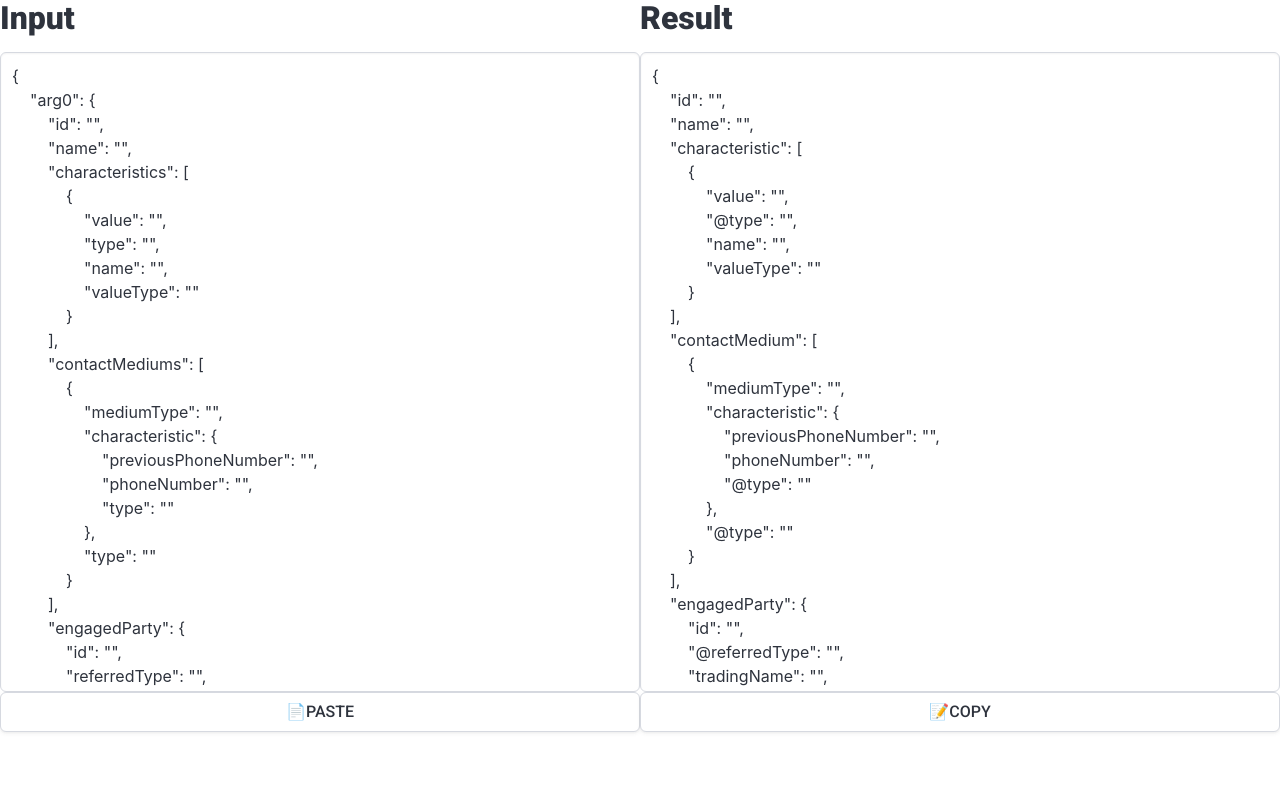
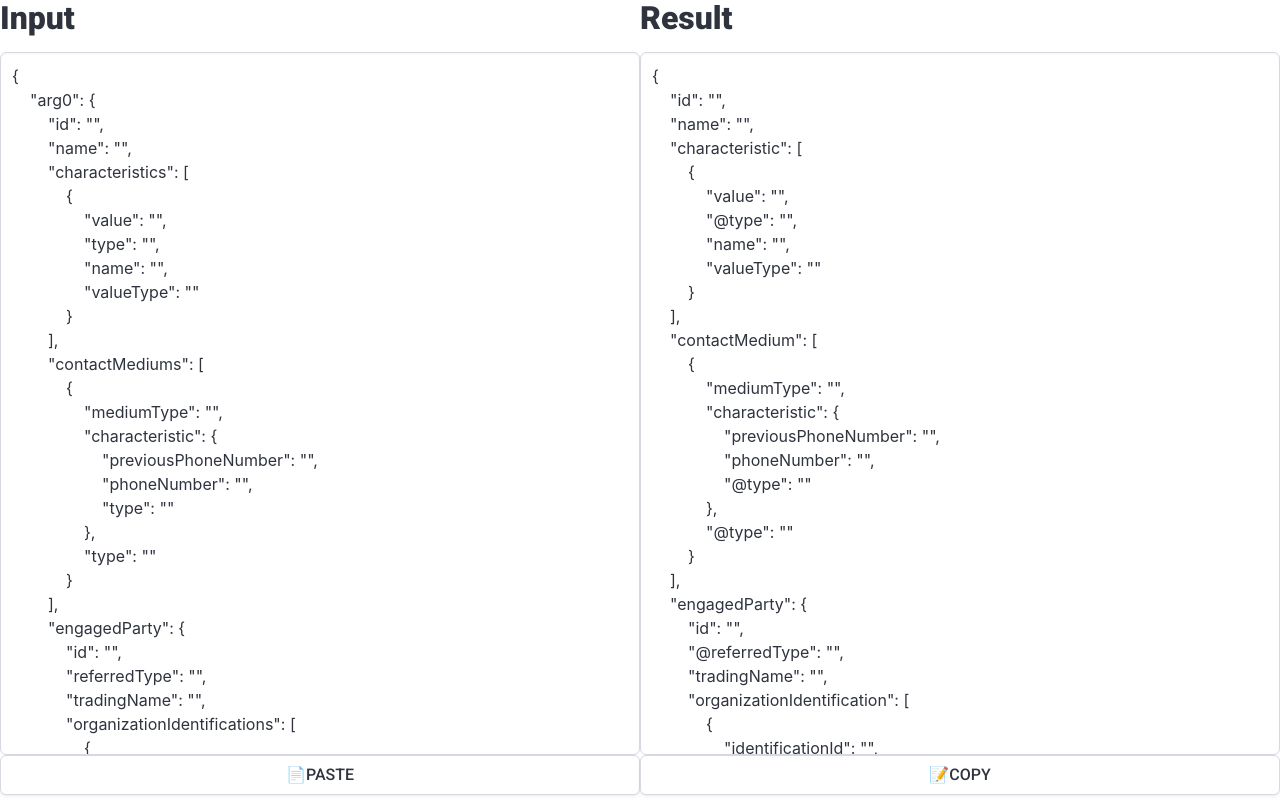
Before and after one commit to umartinez22/pac-customer-json, a React (Create React App) app: page / in a window 1280 px wide. Built offline with nearby package versions, Linux system fonts and the light colour scheme.

Commit message:
feat: set textarea max-height

```diff
--- a/src/App.css
+++ b/src/App.css
@@ -15,6 +15,7 @@
 }
 
 .textarea {
+  max-height: 100% !important;
   height: 99%;
   min-height: 20px;
     resize: none;
```
